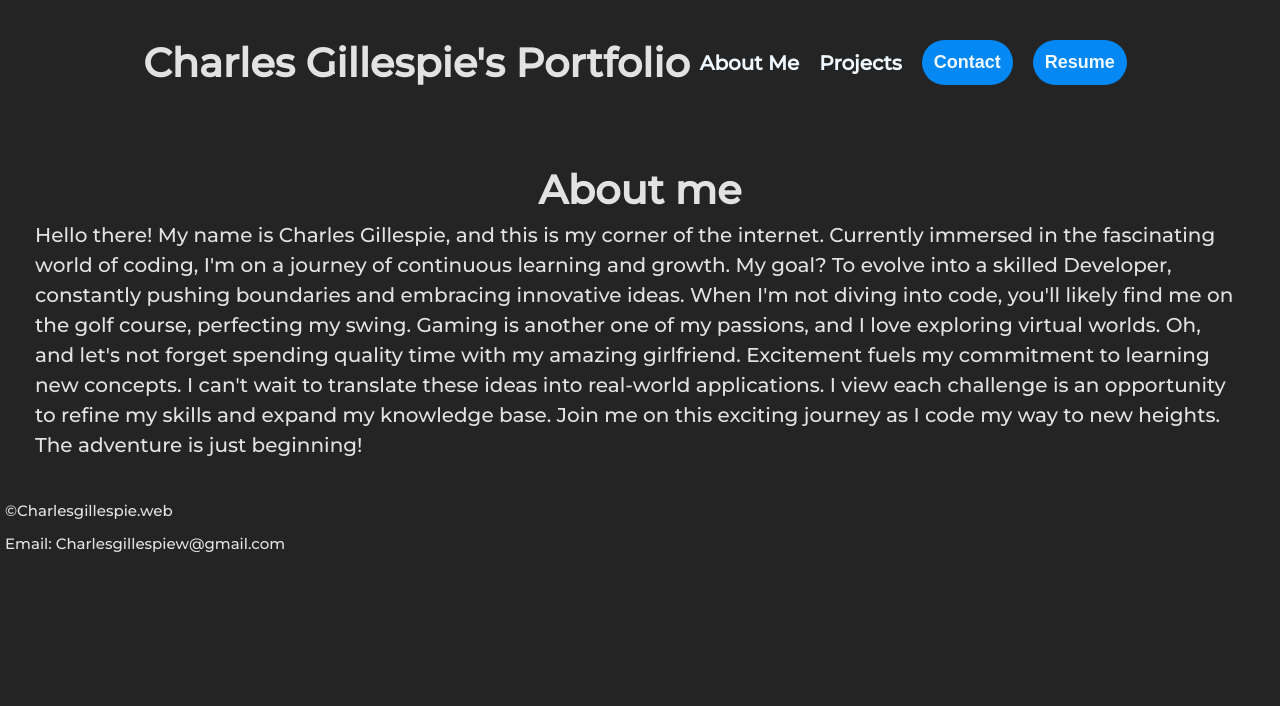
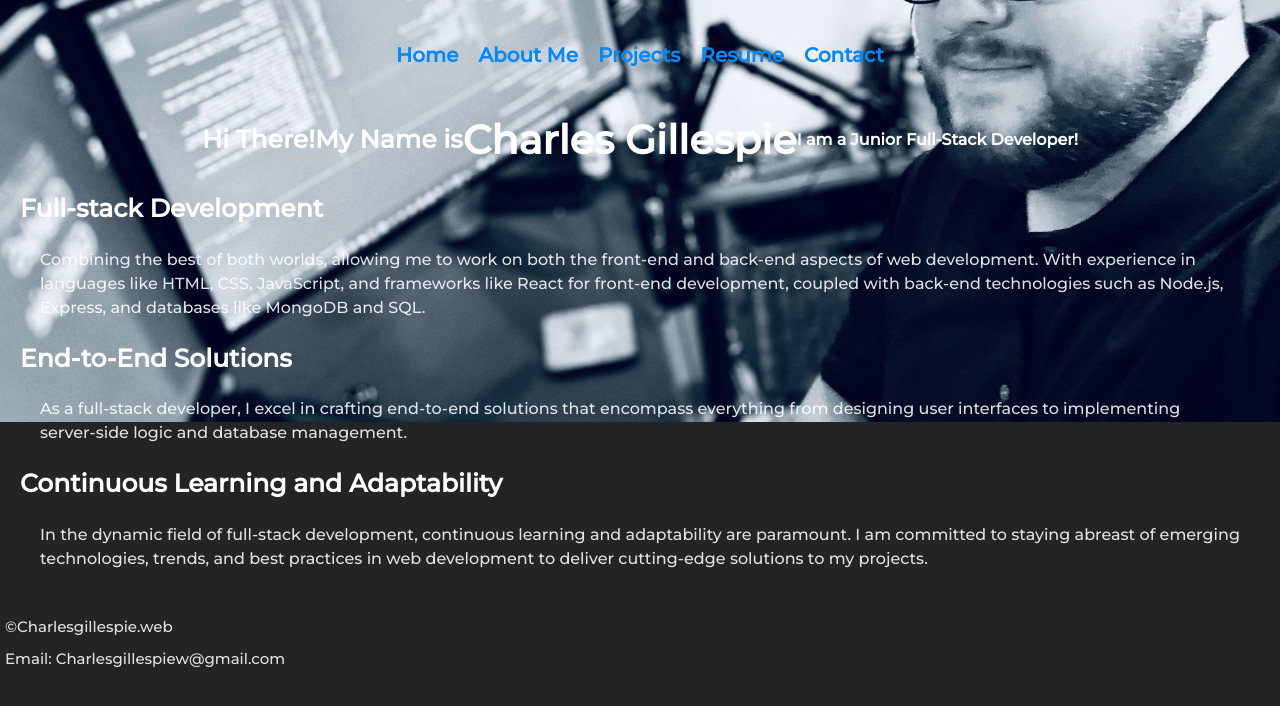
Before and after one commit to CharlesWGillespie/My-React-Portfolio, a React (Vite) app: page / in a window 1280 px wide. Shown: the top 706 px of the page. Built offline with nearby package versions, Linux system fonts and the light colour scheme.

Commit message:
aadded styling to homepage

```diff
--- a/src/App.jsx
+++ b/src/App.jsx
@@ -1,7 +1,5 @@
 import { Outlet } from 'react-router-dom';
-import Header from './components/Header';
-import Footer from './components/Footer';
-import HomePage from './pages/HomePage';
+
 
 function App() {
   return (
--- a/src/components/Header.jsx
+++ /dev/null
@@ -1,20 +0,0 @@
-
-
-function Header(){
-
-    return(
-        <header>
-            <h1>Charles Gillespie's Portfolio</h1>
-            <nav>
-                <ul className="nav-links">
-                    <li><a href="#about-me">About Me</a></li>
-                    <li><a href="#projects">Projects</a></li>
-                </ul>
-            </nav>
-            <a class="btn"href="#"><button>Contact</button></a>
-            <a class="btn"href="#"><button>Resume</button></a>
-        </header>
-    );
-}
-
-export default Header
--- /dev/null
+++ b/src/components/Home.jsx
@@ -0,0 +1,16 @@
+
+export default function Home() {
+    return(
+    <div className="fullstack">
+        <h2>Full-stack Development</h2>
+        <p className="hp-p-tag">Combining the best of both worlds, allowing me to work on both the front-end and back-end aspects of web development. With experience in languages like HTML, CSS, JavaScript, and frameworks like React for front-end development, coupled with back-end technologies such as Node.js, Express, and databases like MongoDB and SQL. </p>
+
+      <h3>End-to-End Solutions</h3>
+      <p className="hp-p-tag"> As a full-stack developer, I excel in crafting end-to-end solutions that encompass everything from designing user interfaces to implementing server-side logic and database management.</p>
+      <br />
+
+      <h3>Continuous Learning and Adaptability</h3>
+      <p className="hp-p-tag">In the dynamic field of full-stack development, continuous learning and adaptability are paramount. I am committed to staying abreast of emerging technologies, trends, and best practices in web development to deliver cutting-edge solutions to my projects.</p>
+    </div>
+    );
+}
--- /dev/null
+++ b/src/components/Intro.jsx
@@ -0,0 +1,10 @@
+export default function Intro(){
+    return(
+    <div className='intro'><h2>Hi There!</h2>
+    <img  className="imageHP" src="public/assets/website-img.png.jpg" alt="Picture of Charles Gillespie at his desk" />
+      <h2>My Name is</h2>
+      <h1>Charles Gillespie</h1>
+      <h4>I am a Junior Full-Stack Developer!</h4>
+    </div>
+    );
+}
--- /dev/null
+++ b/src/components/NavBar.jsx
@@ -0,0 +1,17 @@
+import { Link } from 'react-router-dom';
+
+export default function Header() {
+  return (
+    <header >
+      <nav>
+        <ul className="nav-links">
+        <li><Link to="/">Home</Link></li>
+          <li><Link to="/about-me">About Me</Link></li>
+          <li><Link to="/projects">Projects</Link></li>
+          <li><Link to="/resume">Resume</Link></li>
+          <li><Link to="/contact">Contact</Link></li>
+        </ul>
+      </nav>
+    </header>
+  );
+}
--- a/src/index.css
+++ b/src/index.css
@@ -25,6 +25,37 @@ h1{
   display: flex;
   justify-content: center;
   align-items: center;
+  color: white;
+}
+
+
+h2,
+h3
+{
+  font-size: 25px;
+  display: flex;
+  justify-content: center;
+  align-items: center;
+  color: white;
+}
+h4{
+  color: white;
+}
+
+.intro{
+  display: flex;
+  flex-wrap: wrap;
+  justify-content: center;
+  align-items: center;
+}
+
+.imageHP{
+  margin: 0;
+  padding: 0;
+  max-width: 100%;
+  z-index: -1;
+  position: absolute;
+  margin-bottom: 160px;
 }
 
 li,
@@ -34,7 +65,7 @@ button {
   font-weight: 600;
   font-size: 16px;
   text-decoration: none;
-  color: aliceblue;
+  color: #0388f4;
 }
 
 header {
@@ -97,3 +128,16 @@ button:hover {
   padding: 5px;
   font-size: 15px;
 }
+
+.hp-p-tag{
+  padding: 20px;
+}
+
+.fullstack{
+  display: flex;
+  flex-wrap: wrap;
+  margin: 20px;
+  /* padding: 10px; */
+  justify-content: flex-start;
+  align-items: start;
+}
--- a/src/main.jsx
+++ b/src/main.jsx
@@ -8,6 +8,7 @@ import HomePage from './pages/HomePage.jsx';
 import ContactPage from './pages/ContactPage.jsx'
 import ProjectPage from './pages/ProjectPage.jsx'
 import ResumePage from './pages/ResumePage.jsx'
+import AboutMePage from './pages/AboutMePage.jsx';
 
 const router = createBrowserRouter([
   {
@@ -17,6 +18,10 @@ const router = createBrowserRouter([
       {
         index: true,
         element: <HomePage />
+      },
+      {
+        path: '/about-me',
+        element: <AboutMePage />
       },
       {
         path: '/projects',
--- /dev/null
+++ b/src/pages/AboutMePage.jsx
@@ -0,0 +1,12 @@
+import AboutMe from '../components/AboutMe'
+import Header from '../components/Intro'
+
+export default function AboutMePage() {
+return(
+    <>
+
+    <Header />
+    <AboutMe />
+    </>
+);
+}
--- a/src/pages/ContactPage.jsx
+++ b/src/pages/ContactPage.jsx
@@ -1,8 +1,7 @@
+import Navbar from '../components/NavBar'
 
 export default function ContactPage() {
     return(
-        <div>
-            <h1>Contact Page</h1>
-        </div>
+        <Navbar/>
     );
 }
--- a/src/pages/HomePage.jsx
+++ b/src/pages/HomePage.jsx
@@ -1,16 +1,18 @@
 
-import Header from '../components/Header'
+import Header from '../components/NavBar'
 import Footer from '../components/Footer'
-import AboutMe from '../components/AboutMe'
+import Home from '../components/Home'
+import Intro from '../components/Intro'
 
-function HomePage() {
+
+export default function HomePage() {
 
     return (
         <>
     <Header/>
-    <AboutMe/>
+    <Intro/>
+    <Home/>
     <Footer/>
     </>
     )
 }
-export default HomePage
--- a/src/pages/ResumePage.jsx
+++ b/src/pages/ResumePage.jsx
@@ -1,7 +1,7 @@
+import Navbar from '../components/NavBar'
+
 export default function ResumePage() {
     return(
-        <div>
-            <h1>Resume Page</h1>
-        </div>
+        <Navbar/>
     );
 }
```
Also changed, not shown: public/assets/website-img.png.jpg (added).
